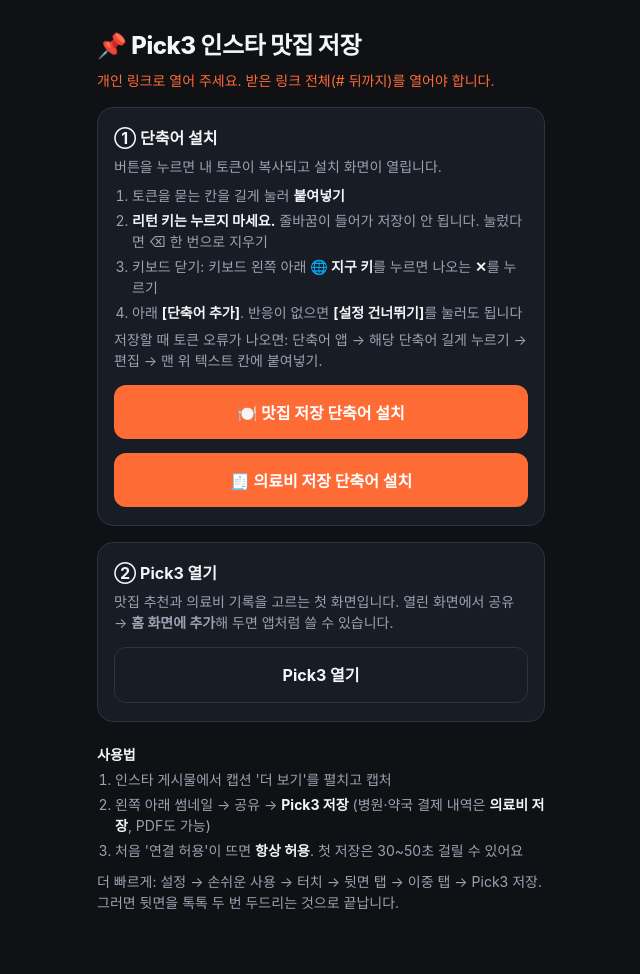
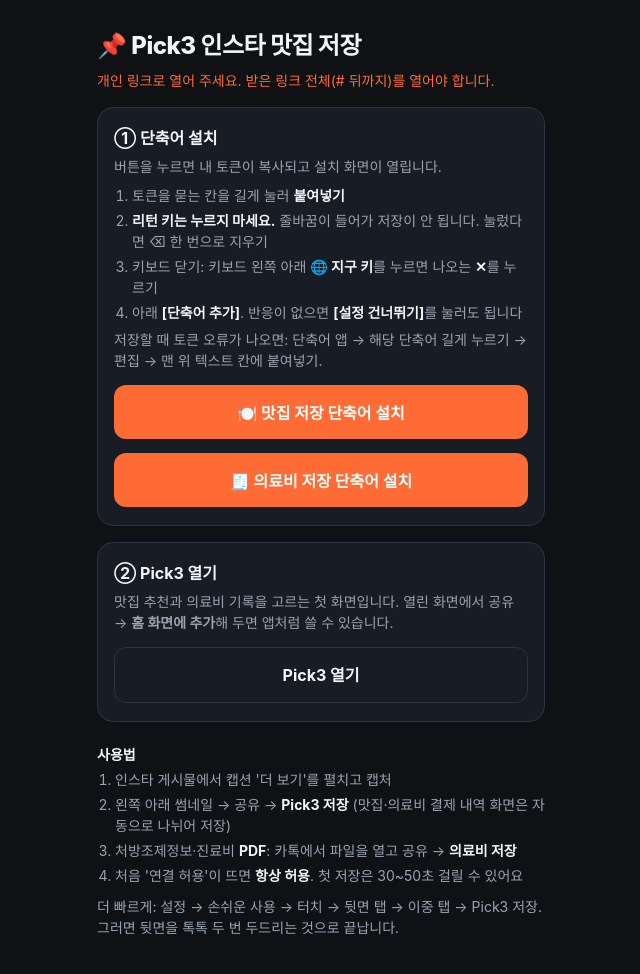
Before and after one commit to drccy7/pick3, a plain HTML site: page start.html in a window 1280 px wide. Shown: the whole page, without its empty margins (319-959 px from the left). Before the commit the page ends 953 px from the top, so only its background shows below. Drawn offline with Linux system fonts and the light colour scheme.

Commit message:
Start page: PDFs can be shared straight from KakaoTalk to 의료비 저장
Co-Authored-By: Claude Opus 5.5 <noreply@anthropic.com>

```diff
--- a/start.html
+++ b/start.html
@@ -70,7 +70,8 @@
     <b>사용법</b>
     <ol>
       <li>인스타 게시물에서 캡션 '더 보기'를 펼치고 캡처</li>
-      <li>왼쪽 아래 썸네일 → 공유 → <b>Pick3 저장</b> (병원·약국 결제 내역은 <b>의료비 저장</b>, PDF도 가능)</li>
+      <li>왼쪽 아래 썸네일 → 공유 → <b>Pick3 저장</b> (맛집·의료비 결제 내역 화면은 자동으로 나뉘어 저장)</li>
+      <li>처방조제정보·진료비 <b>PDF</b>: 카톡에서 파일을 열고 공유 → <b>의료비 저장</b></li>
       <li>처음 '연결 허용'이 뜨면 <b>항상 허용</b>. 첫 저장은 30~50초 걸릴 수 있어요</li>
     </ol>
     <p style="margin-top:10px">더 빠르게: 설정 → 손쉬운 사용 → 터치 → 뒷면 탭 → 이중 탭 → Pick3 저장. 그러면 뒷면을 톡톡 두 번 두드리는 것으로 끝납니다.</p>
```
